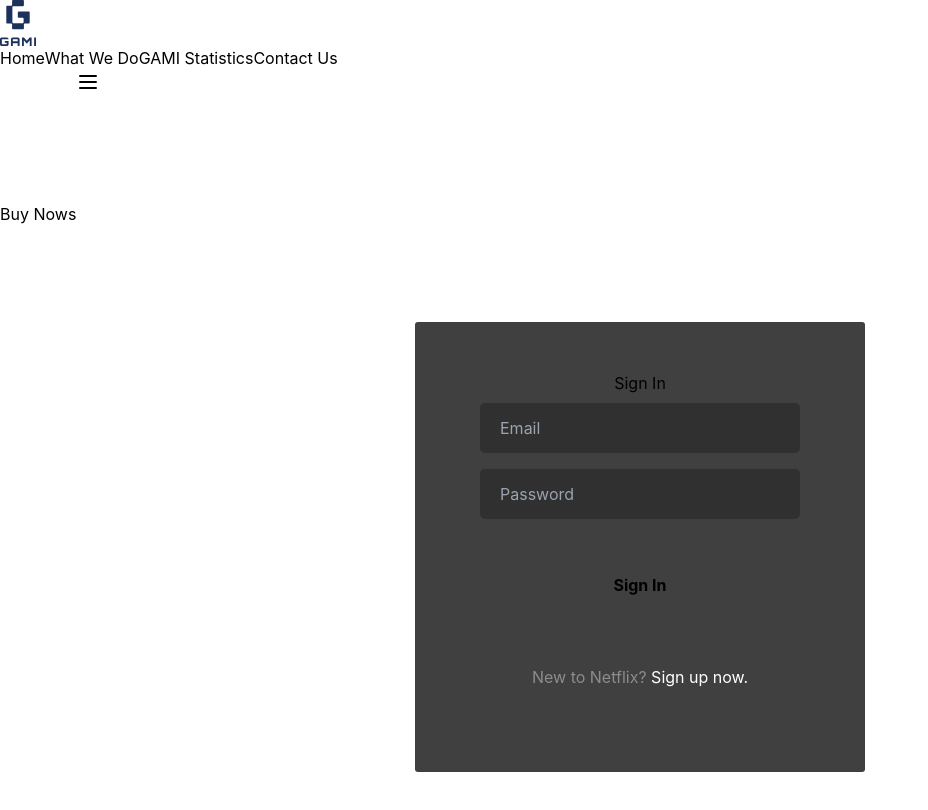
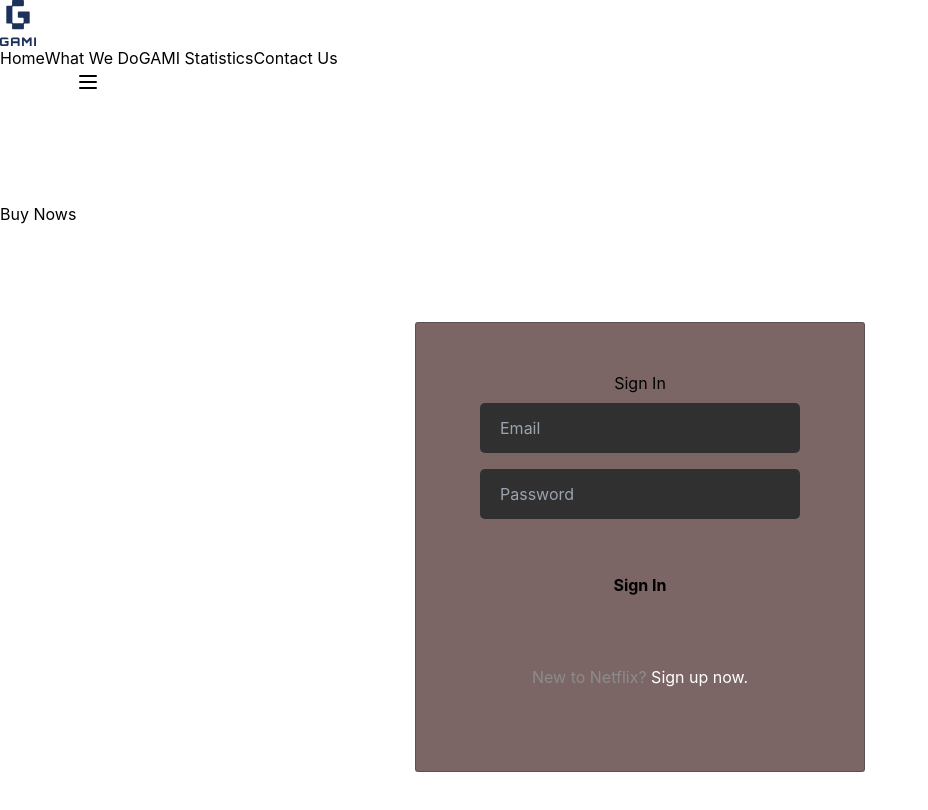
Before and after one commit to Ethemkizilyer/framer-motion, a React (Create React App) app: page /login in a window 1280 px wide. Shown: the top 810 px of the page, without its empty margins (0-928 px from the left). Built offline with nearby package versions, Linux system fonts and the light colour scheme; what @material-tailwind/react would draw is missing.

Commit message:
feat: login style updated

```diff
--- a/src/App.css
+++ b/src/App.css
@@ -3,7 +3,7 @@
   .signin__container {
     height: 450px;
     max-width: 450px;
-    background-color: #000000bf;
+    background-color: #503232bf;
     border: 0.5px solid #3d3d3d80;
     text-align: center;
     padding: 3rem 4rem;
@@ -112,7 +112,7 @@
   .signup__container {
  height: 450px;
     max-width: 450px;
-    background-color: #000000bf;
+    background-color: #5a3333bf;
     border: 0.5px solid #3d3d3d80;
     text-align: center;
     padding: 3rem 4rem;
--- a/src/App.js
+++ b/src/App.js
@@ -8,6 +8,8 @@
 import Login from "./pages/Login";
 import SignUp from "./pages/SignUp";
 import Home from "./pages/Home";
+import GAMI from "./pages/GAMI";
+import What from "./pages/What";
 const App = () => {
   return (
     <Provider store={store}>
@@ -18,6 +20,8 @@
           <Route path="/" element={<Home />} />
           <Route path="/login" element={<Login />} />
           <Route path="/contact" element={<SignUp />} />
+          <Route path="/statistics" element={<GAMI />} />
+          <Route path="/whatwedo" element={<What />} />
         </Routes>
       </BrowserRouter>
     </Provider>
```
